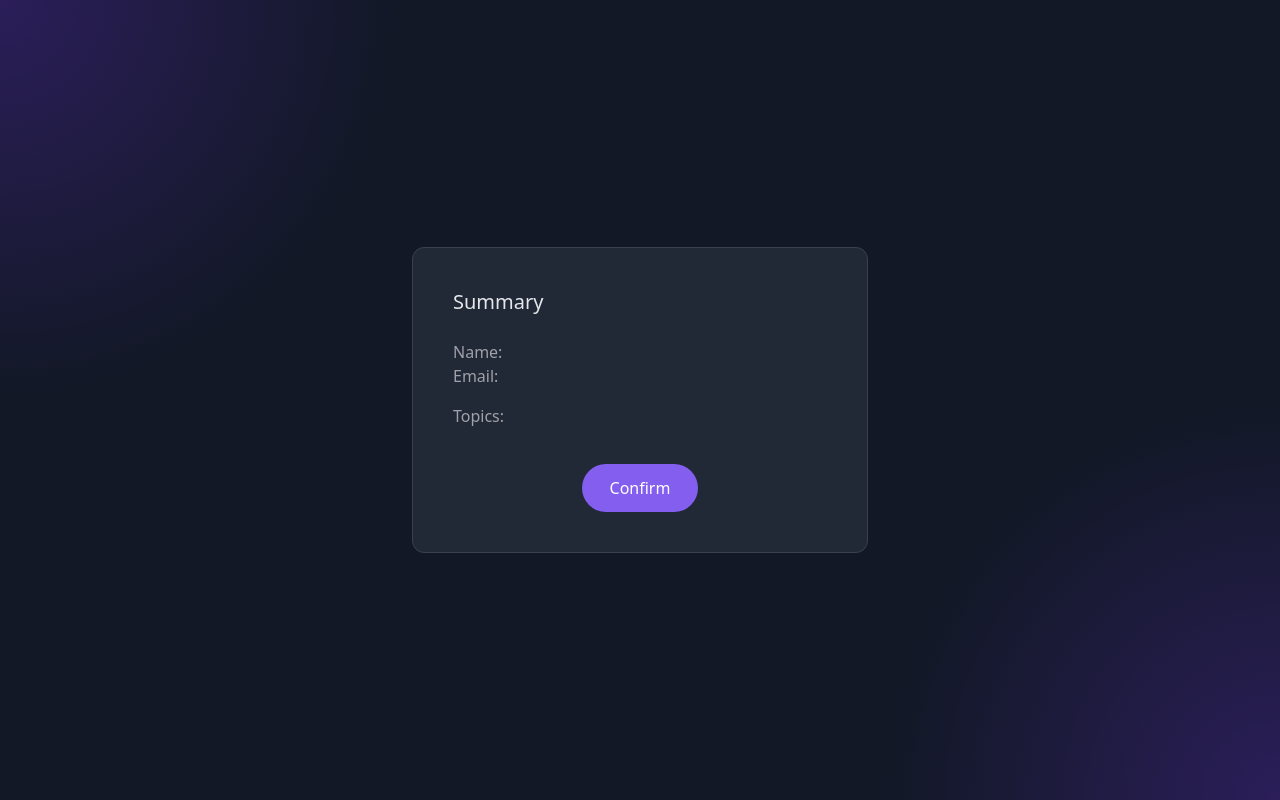
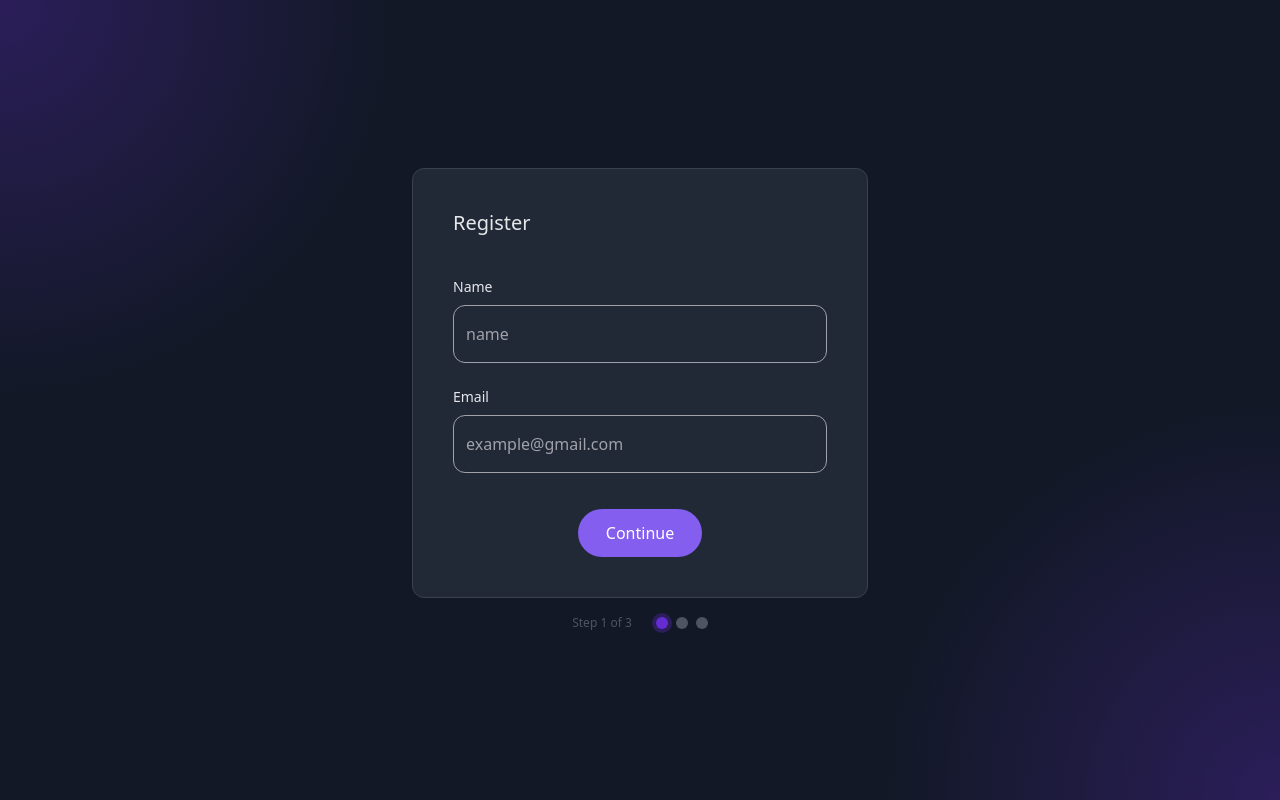
Before and after one commit to brayanpesantes/practicing-in-devchallenge, a Next.js app: page /multi-step-register in a window 1280 px wide. Built offline with nearby package versions, Linux system fonts and the light colour scheme.

Commit message:
update the data to see the steps

```diff
--- a/app/multi-step-register/page.tsx
+++ b/app/multi-step-register/page.tsx
@@ -1,8 +1,6 @@
 "use client";
 import { FormStepProvider } from "@/context/FormStepContext";
-import DataSummary from "./_components/DataSummary";
-// import PersonalInfo from "./_components/PersonalInfo";
-// import TopicInterested from "./_components/TopicInterested";
+import Steps from "./_components/Steps";
 
 export default function MultiStepRegisterPage() {
   return (
@@ -13,10 +11,8 @@ export default function MultiStepRegisterPage() {
         <div className="absolute bg-[url('/images/blur-radial.svg')] bg-no-repeat -bottom-[400px] -right-[400px] size-[800px] bg-cover z-10 "></div>
 
         <div className="absolute inset-0 z-20">
-          <div className="flex items-center justify-center w-full h-full p-3 md:p-0">
-            {/* <PersonalInfo /> */}
-            {/* <TopicInterested /> */}
-            <DataSummary />
+          <div className="flex flex-col items-center justify-center w-full h-full p-3 md:p-0">
+            <Steps />
           </div>
         </div>
       </div>
```
